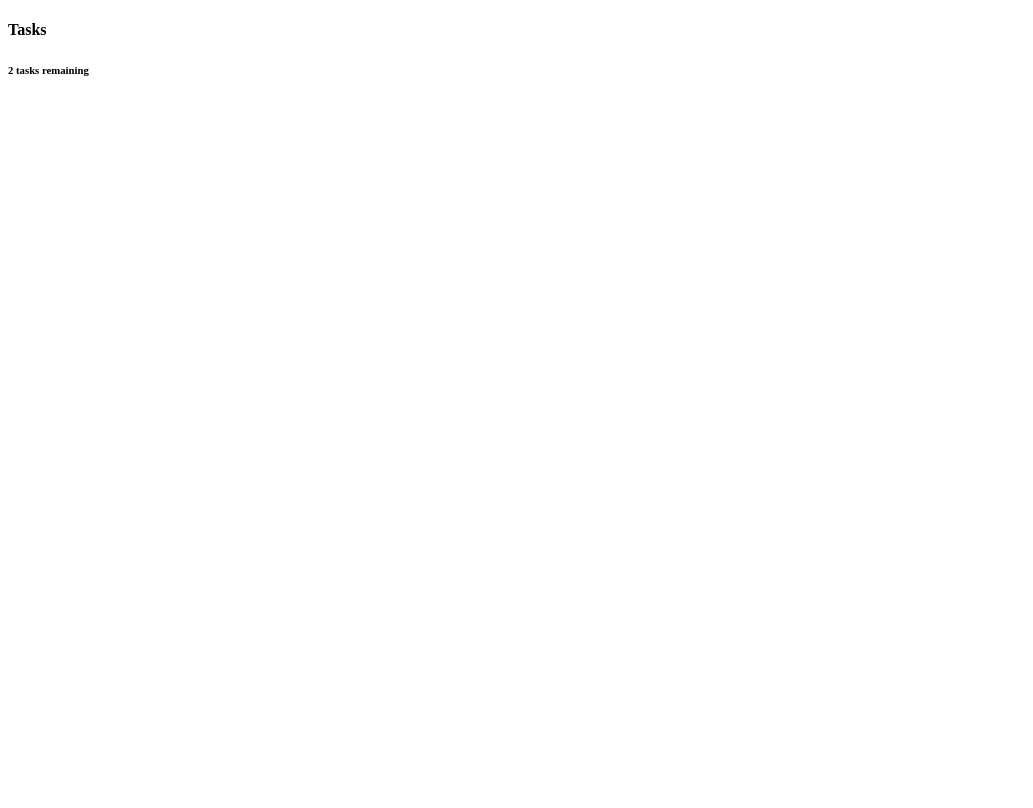
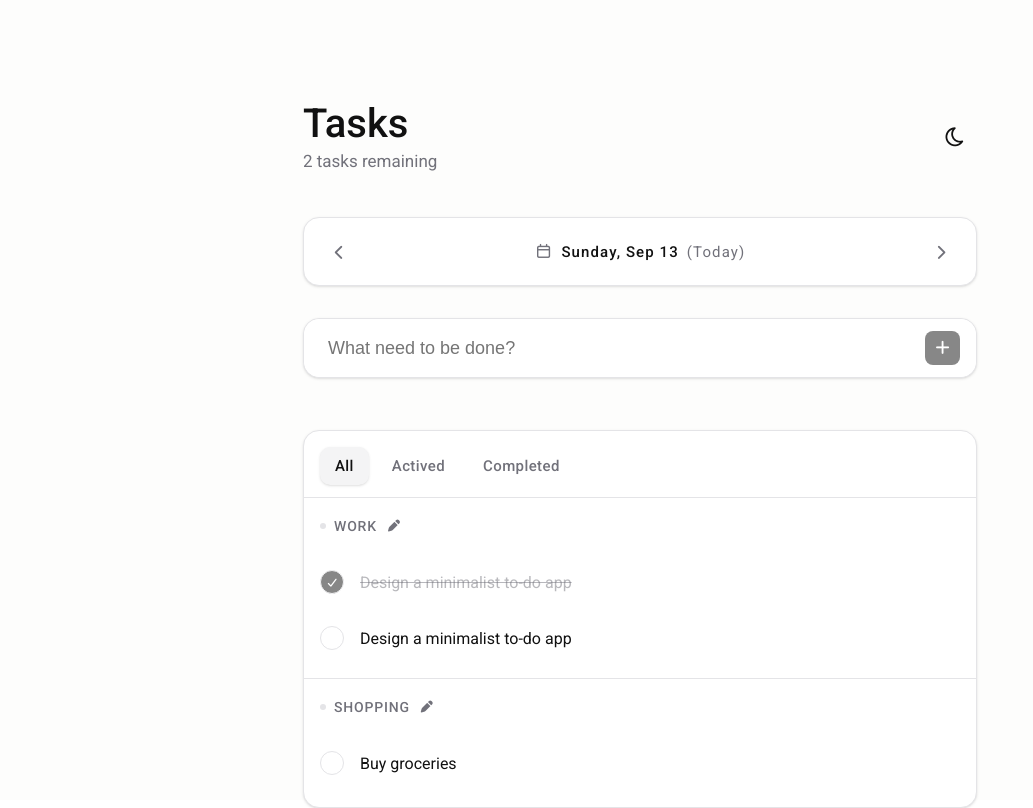
Before and after one commit to qhuyy0211/To-Do-List, a plain HTML site: page index.html in a window 1280 px wide. Shown: the whole page, without its empty margins (0-1033 px from the left). Drawn offline with Linux system fonts and the light colour scheme.

Commit message:
update html/css ver 1.0

```diff
--- a/assets/css/base.css
+++ b/assets/css/base.css
@@ -0,0 +1,36 @@
+* {
+  margin: 0;
+  padding: 0;
+  box-sizing: border-box;
+}
+
+:root {
+  --background-color: #fdfdfc;
+  --card-color: #ffffff;
+  --sub-btn-color: #f4f4f5;
+  --text-color: #111111;
+  --text-sub-color: #71717a;
+  --btn-color: #111111;
+  --text-on-btn-color: #ffffff;
+  --hover-color: #f4f4f5;
+  --border-color: #e4e4e7;
+}
+
+[data-theme="dark"] {
+  --background-color: #09090b;
+  --card-color: #18181b;
+  --text-color: #fafafa;
+  --text-sub-color: #a1a1aa;
+  --btn-color: #fafafa;
+  --hover-color: #27272a;
+  --border-color: #3f3f46;
+}
+
+.card {
+  min-height: 60px;
+  background-color: var(--card-color);
+  border-radius: 16px;
+  border: 1px solid var(--border-color);
+  padding: 16px;
+  box-shadow: 0 1px 3px 0 rgb(0 0 0 / 0.1), 0 1px 2px -1px rgb(0 0 0 / 0.1);
+}
--- a/assets/css/style.css
+++ b/assets/css/style.css
@@ -0,0 +1,335 @@
+html {
+  font-size: 62.5%;
+  font-family: Roboto, Arial, Helvetica, sans-serif;
+}
+
+#app {
+  display: flex;
+  background-color: var(--background-color);
+  height: 100vh;
+}
+
+#main {
+  width: 674px;
+  max-width: 100%;
+  margin: 100px auto;
+}
+
+/* Header */
+
+#header {
+  display: flex;
+  justify-content: space-between;
+  align-items: center;
+}
+
+.header__info {
+}
+
+.header__heading {
+  font-size: 4rem;
+  font-weight: 500;
+  color: var(--text-color);
+}
+
+.header__subheading {
+  margin-top: 4px;
+  font-size: 1.7rem;
+  font-weight: 400;
+  color: var(--text-sub-color);
+}
+
+.header__mode {
+
+}
+
+.header__btn {
+  display: flex;
+  --width: 44px;
+  width: var(--width);
+  height: var(--width);
+  border-radius: 50%;
+  align-items: center;
+  justify-content: center;
+}
+
+.header__btn:hover {
+  background-color: var(--hover-color);
+}
+
+.header__icon {
+  font-size: 1.9rem;
+  position: relative;
+  top: 1px;
+  color: var(--text-color);
+}
+
+.header__icon.header__icon--dark {
+  transform: rotate(346deg);
+}
+
+.header__icon.header__icon--light {
+  display: none;
+}
+
+/* Control */
+#control {
+  display: flex;
+  align-items: center;
+  justify-content: space-between;
+  margin-top: 46px;
+}
+
+.control__btn {
+  padding: 10px;
+  border-radius: 8px;
+  transition: background-color ease 0.18s;
+}
+
+.control__btn:hover {
+  background-color: var(--hover-color);
+}
+
+.control__btn:hover .control__icon {
+  color: var(--text-color);
+}
+
+.control__icon {
+  position: relative;
+  font-size: 1.5rem;
+  color: var(--text-sub-color);
+  top: 1px;
+}
+
+.control-main {
+  display: flex;
+  align-items: center;
+  font-size: 1.5rem;
+  letter-spacing: 1.1px;
+}
+
+.control-main__icon {
+  margin-right: 8px;
+  color: var(--text-sub-color);
+  line-height: 0;
+}
+
+.control-main__text {
+  color: var(--text-color);
+  font-weight: 500;
+}
+
+.control-main__status {
+  margin-left: 8px;
+  color: var(--text-sub-color);
+}
+
+/* Create */
+#create {
+  display: flex;
+  position: relative;
+  padding: 0;
+  margin-top: 32px;
+}
+
+.create__input {
+  padding-left: 24px;
+  font-size: 1.8rem;
+  border: none;
+  width: 100%;
+  align-self: stretch;
+  border-radius: inherit;
+  color: var(--text-color);
+}
+
+.create__btn {
+  position: absolute;
+  top: 50%;
+  right: 16px;
+  font-size: 1.5rem;
+  color: var(--text-on-btn-color);
+  background-color: var(--btn-color);
+  transform: translateY(-50%);
+  padding: 8px;
+  border-radius: 8px;
+}
+
+.create__btn.disabled {
+  opacity: 0.5;
+}
+
+.create__icon {
+
+}
+
+/* Main Content */
+
+#content {
+  margin-top: 52px;
+  padding-left: 0px;
+  padding-right: 0px;
+}
+
+/* Options */
+.option {
+  display: flex;
+  align-items: center;
+  padding: 0 16px;
+}
+
+.option__item {
+  min-width: 28px;
+  padding: 10px 15px;
+  border-radius: 10px;
+  font-size: 1.5rem;
+  display: block;
+  color: var(--text-sub-color);
+  cursor: default;
+  transition: all ease 0.18s;
+  font-weight: 500;
+  letter-spacing: 0.4px;
+}
+
+.option__item.active {
+  background-color: var(--hover-color);
+  color: var(--text-color);
+  box-shadow:  0 1px 3px 0 rgb(0 0 0 / 0.1), 0 1px 2px -1px rgb(0 0 0 / 0.1);
+}
+
+.option__item:not(.active):hover {
+  background-color: var(--hover-color);
+  color: var(--text-color);
+}
+
+.option__item +.option__item {
+  margin-left: 8px;
+}
+
+/* Content (Main UI) */
+.content__group {
+  margin-top: 12px;
+  border-top: 1px solid var(--border-color);
+}
+
+.content__heading::before {
+  --width: 6px;
+  display: block;
+  content: "";
+  width: var(--width);
+  height: var(--width);
+  background-color: var(--border-color);
+  border-radius: 50%;
+  margin-right: 8px;
+}
+
+.content__heading {
+  display: flex;
+  padding: 0 16px;
+  align-items: center;
+  font-size: 1.4rem;
+  font-weight: 500;
+  color: var(--text-sub-color);
+  margin: 16px 0;
+  letter-spacing: 0.8px;
+}
+
+.content__heading-edit {
+  position: relative;
+  top: -1px;
+  margin-left: 6px;
+  padding: 4px;
+  border-radius: 6px;
+  transition: color ease 0.18s;
+}
+
+.content__heading-edit:hover {
+  color: var(--text-color);
+}
+
+.content__heading-icon {
+  font-size: 1.2rem;
+}
+
+.content__list {
+
+}
+
+.content__item {
+  display: flex;
+  align-items: center;
+  padding: 16px;
+}
+
+.content__item:hover {
+  background-color: rgb(from var(--hover-color) r g b / 35%);
+}
+
+.content__item-status {
+  --width: 24px;
+  width: var(--width);
+  height: var(--width);
+  background-color: transparent;
+  display: flex;
+  align-items: center;
+  justify-content: center;
+  border-radius: 50%;
+  margin-right: 16px;
+  border: 1px solid var(--border-color);
+  transition: border-color ease 0.18s, background-color linear 0.18s;
+}
+
+.content__item.active .content__item-status{
+  background-color: var(--btn-color);
+  opacity: 0.5;
+}
+
+.content__item:not(.active) .content__item-status:hover {
+  border-color: var(--text-color);
+  opacity: 0.8;
+}
+
+.content__item__icon {
+  display: none;
+  font-size: 1rem;
+  transform: rotate(1deg);
+  color: var(--text-on-btn-color);
+}
+
+.content__item.active .content__item__icon{
+  display: block;
+}
+
+.content__info {
+  flex: 1;
+  font-size: 1.6rem;
+  color: var(--text-color);
+}
+
+.content__item.active .content__info{
+  color: rgb(from var(--text-sub-color) r g b / 50%);
+  text-decoration: line-through;
+}
+
+.content__delete {
+  display: none;
+  padding: 4px;
+  transition: all ease 0.18s;
+  opacity: 0;
+}
+
+.content__item:hover .content__delete {
+  display: block;
+  opacity: 1;
+}
+
+.content__delete:hover .content__delete-icon {
+  color: #ef4444;
+  opacity: 1;
+}
+
+.content__delete-icon {
+  font-size: 1.4rem;
+  transition: color ease 0.18s;
+  color: var(--text-sub-color);
+  opacity: 0.8;
+}
--- a/index.html
+++ b/index.html
@@ -4,20 +4,106 @@
   <meta charset="UTF-8">
   <meta name="viewport" content="width=device-width, initial-scale=1.0">
   <title>To-Do List</title>
+  <link rel="stylesheet" href="assets/css/base.css">
+  <link rel="stylesheet" href="assets/fonts/fontawesome-free-7.3.1-web/css/all.min.css">
+  <link rel="stylesheet" href="assets/css/style.css">
+  <link rel="preconnect" href="https://fonts.googleapis.com">
+  <link rel="preconnect" href="https://fonts.gstatic.com" crossorigin>
+  <link href="https://fonts.googleapis.com/css2?family=Roboto:ital,wght@0,100..900;1,100..900&display=swap" rel="stylesheet">
 </head>
 <body>
   <div id="app">
-    <main id="content">
+    <main id="main">
       <header id="header">
         <div class="header__info">
           <h4 class="header__heading">Tasks</h4>
           <h6 class="header__subheading">2 tasks remaining</h6>
         </div>
         <div class="header__mode">
-
+          <div class="header__btn">
+            <i class="header__icon header__icon--light fa-regular fa-sun"></i>
+            <i class="header__icon header__icon--dark fa-regular fa-moon"></i>
+          </div>
         </div>
       </header>
+      <section id="control" class="card">
+        <div class="control__btn control__btn--left">
+          <i class="control__icon fa-solid fa-chevron-left"></i>
+        </div>
+        <div class="control-main">
+          <i class="control-main__icon fa-regular fa-calendar"></i>
+          <p class="control-main__text">Sunday, Sep 13</p>
+          <span class="control-main__status">(Today)</span>
+        </div>
+        <div class="control__btn control__btn--right">
+          <i class="control__icon fa-solid fa-chevron-right"></i>
+        </div>
+      </section>
+      <section id="create" class="card">
+        <input type="text" placeholder="What need to be done?" class="create__input">
+        <div class="create__btn disabled">
+          <i class="create__icon fa-solid fa-plus"></i>
+        </div>
+      </section>
+      <section id="content" class="card">
+        <ul class="option">
+          <li class="option__item active">All</li>
+          <li class="option__item">Actived</li>
+          <li class="option__item">Completed</li>
+        </ul>
+        <div class="content__group">
+          <div class="content__heading">
+            <span>WORK</span>
+            <div class="content__heading-edit">
+              <i class="content__heading-icon fa-solid fa-pen"></i>
+            </div>
+          </div>
+          <ul class="content__list">
+            <li class="content__item active">
+              <!-- class active: content__item active -->
+              <div class="content__item-status">
+                <i class="content__item__icon fa-solid fa-check"></i>
+              </div>
+              <div class="content__info">Design a minimalist to-do app</div>
+              <div class="content__delete">
+                <i class="content__delete-icon fa-regular fa-trash-can"></i>
+              </div>
+            </li>
+            <li class="content__item">
+              <!-- class active: content__item active -->
+              <div class="content__item-status">
+                <i class="content__item__icon fa-solid fa-check"></i>
+              </div>
+              <div class="content__info">Design a minimalist to-do app</div>
+              <div class="content__delete">
+                <i class="content__delete-icon fa-regular fa-trash-can"></i>
+              </div>
+            </li>
+          </ul>
+        </div>
+        <div class="content__group">
+          <div class="content__heading">
+            <span>SHOPPING</span>
+            <div class="content__heading-edit">
+              <i class="content__heading-icon fa-solid fa-pen"></i>
+            </div>
+          </div>
+          <ul class="content__list">
+            <li class="content__item">
+              <!-- class active: content__item active -->
+              <div class="content__item-status">
+                <i class="content__item__icon fa-solid fa-check"></i>
+              </div>
+              <div class="content__info">Buy groceries</div>
+              <div class="content__delete">
+                <i class="content__delete-icon fa-regular fa-trash-can"></i>
+              </div>
+            </li>
+          </ul>
+        </div>
+      </section>
     </main>
   </div>
 </body>
+<script src="assets/js/main.js"></script>
 </html>
```
